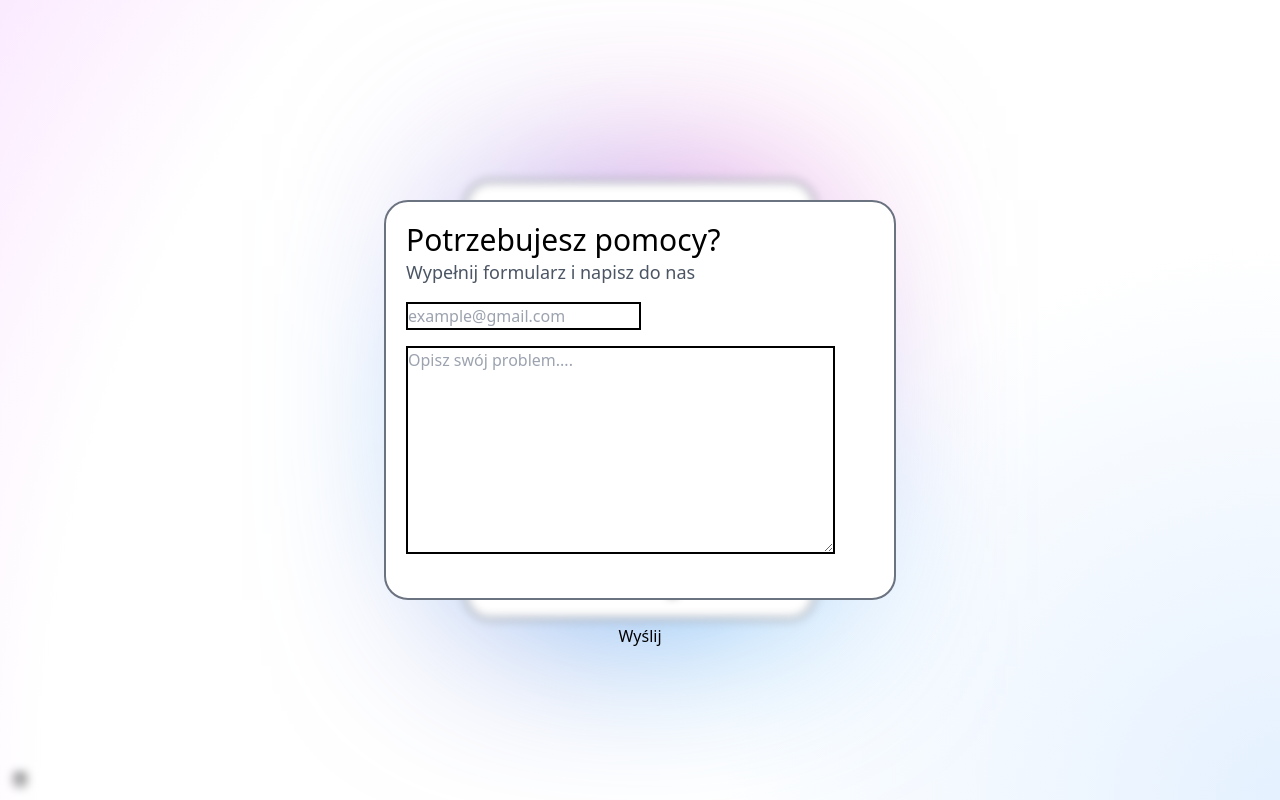
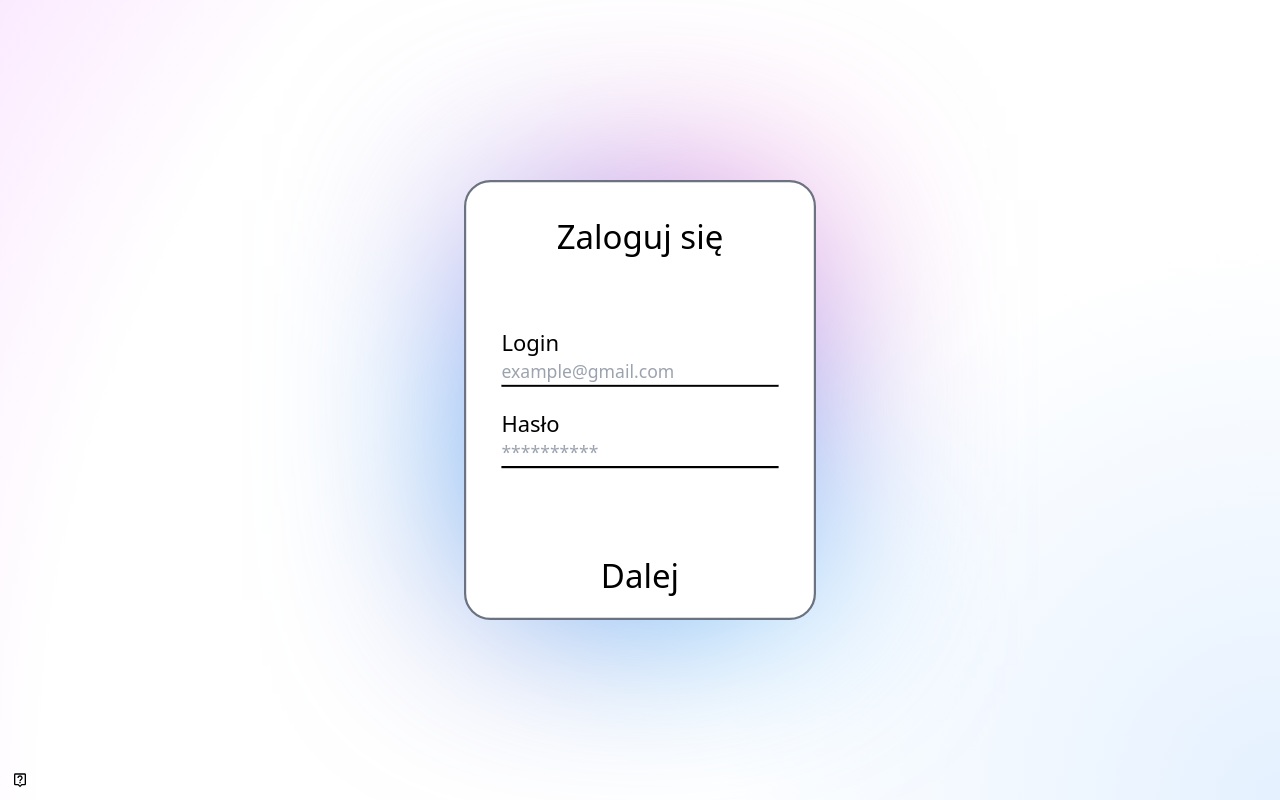
Before and after one commit to DedSec-ZSEIS/Secure-Vault, a Next.js app in the folder app/: page /login in a window 1280 px wide. Built offline with nearby package versions, Linux system fonts and the light colour scheme.

Commit message:
bugs some fix

```diff
--- a/app/app/login/page.tsx
+++ b/app/app/login/page.tsx
@@ -10,7 +10,7 @@ import {useState} from 'react';
 
 export default function page() {
 
-    const [isShow, setIsShow] = useState(true)
+    const [isShow, setIsShow] = useState(false)
     const toggle = () => setIsShow(!isShow);
 
 
@@ -36,7 +36,7 @@ export default function page() {
             </m.div>
             <m.div
                 onClick={toggle}
-            className={'fixed w-screen h-screen  '}
+            className={'fixed w-screen h-screen top-1/4  '+ styles.help}
             animate={isShow ? 'show' : 'hide'}
             variants={{
                 show: { opacity: 1, y: 0, transition: { type: 'spring', stiffness: 100, damping: 20, mass: 1 } },
--- a/app/comps/login/TechHelp.tsx
+++ b/app/comps/login/TechHelp.tsx
@@ -3,7 +3,7 @@ import TextField from '@mui/material/TextField';
 
 export default function techHelp() {
   return (
-    <div className={"border-gray-500 border-2 rounded-3xl bg-white w-2/5 h-1/2 fixed top-1/4  "+ styles.help}>
+    <div className={"border-gray-500 border-2 rounded-3xl bg-white w-2/5 h-1/2 "}>
 
 
 
```
